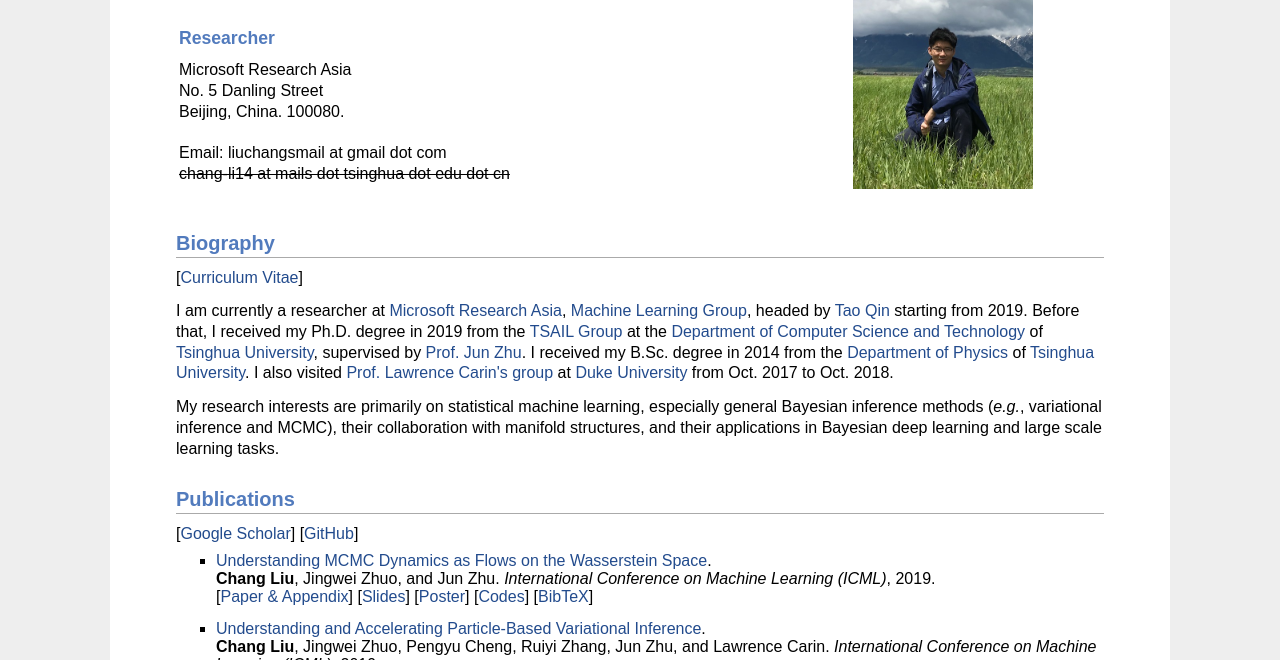
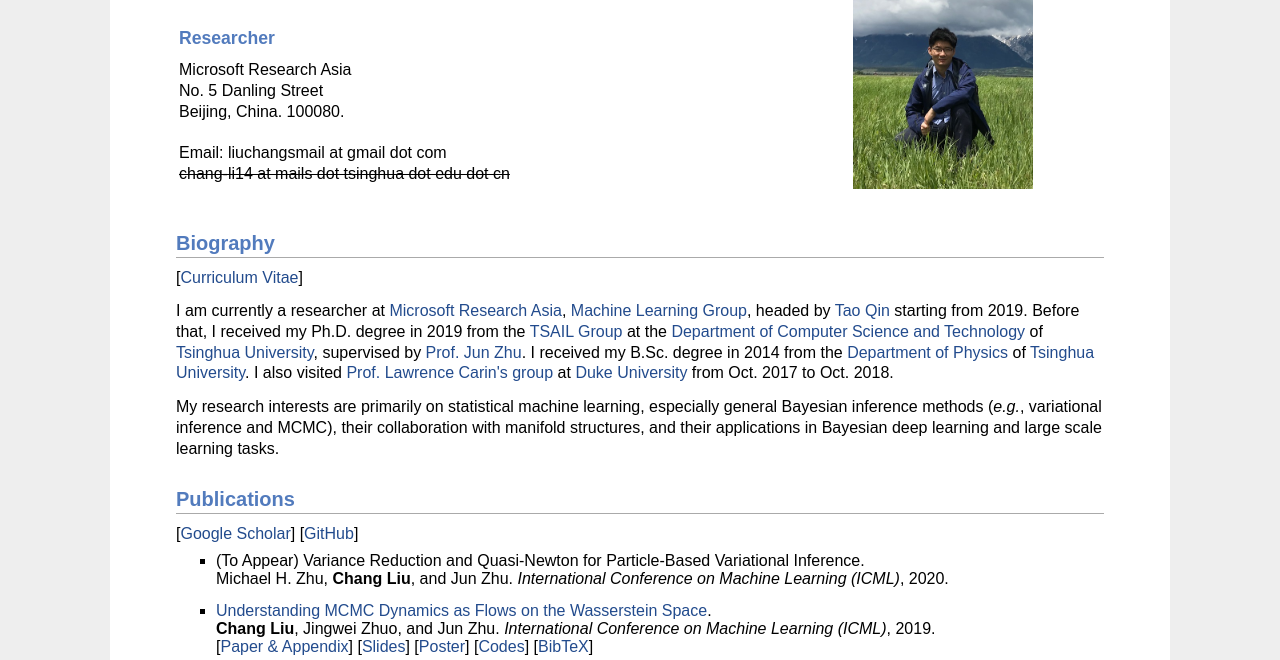
Before and after one commit to changliu00/changliu00.github.io, a plain HTML site: page index.html in a window 1280 px wide. Shown: the part 140-800 px from the top of the page. Drawn offline with Linux system fonts and the light colour scheme.

Commit message:
ICML20 added

```diff
--- a/index.html
+++ b/index.html
@@ -79,6 +79,12 @@
 	</p>
 
 <ul>
+    <li>
+		<!-- <a href="https://arxiv.org/abs/xxx.xxx"> -->
+		(To Appear) Variance Reduction and Quasi-Newton for Particle-Based Variational Inference.<br>
+		Michael H. Zhu, <b>Chang Liu</b>, and Jun Zhu.
+		<i>International Conference on Machine Learning (ICML)</i>, 2020.<br>
+    </li>
     <li>
 		<!-- <a href="https://arxiv.org/abs/1902.00282"> -->
 		<a href="http://proceedings.mlr.press/v97/liu19j.html">Understanding MCMC Dynamics as Flows on the Wasserstein Space</a>.<br>
```
